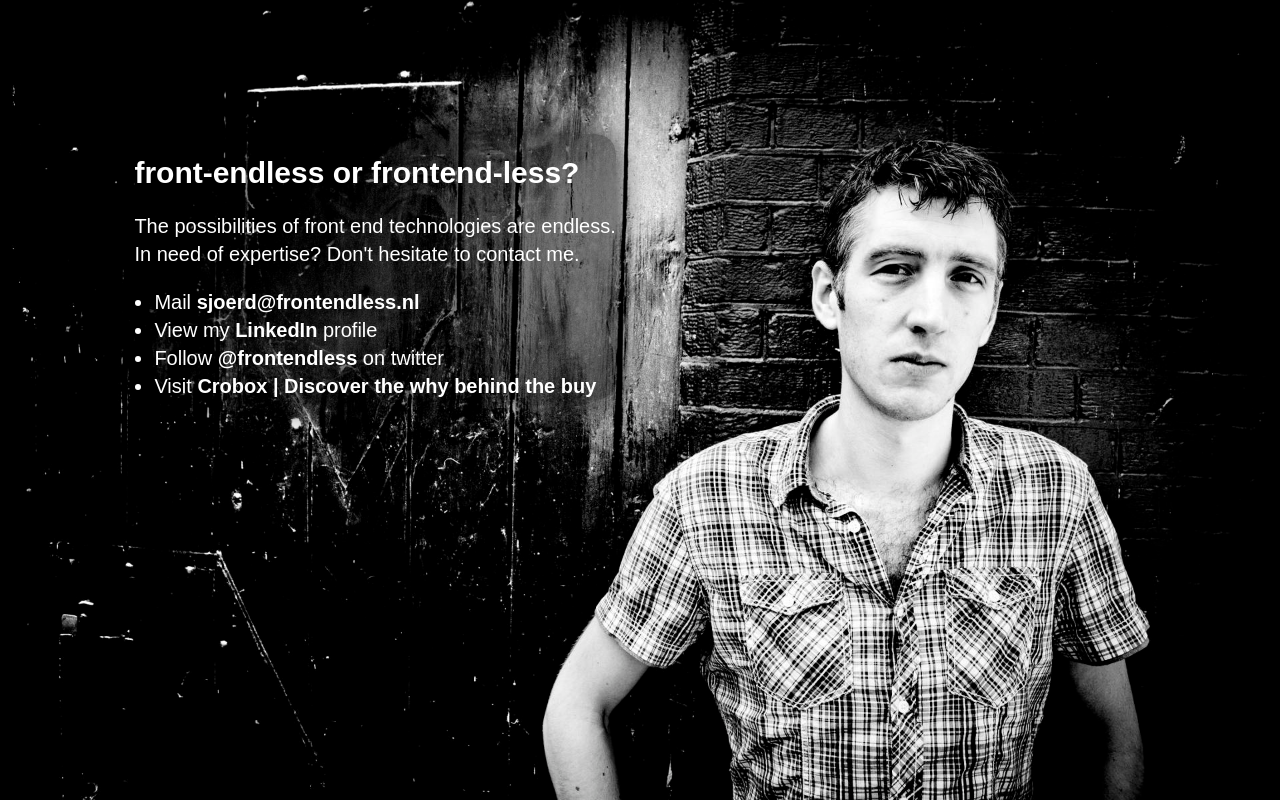
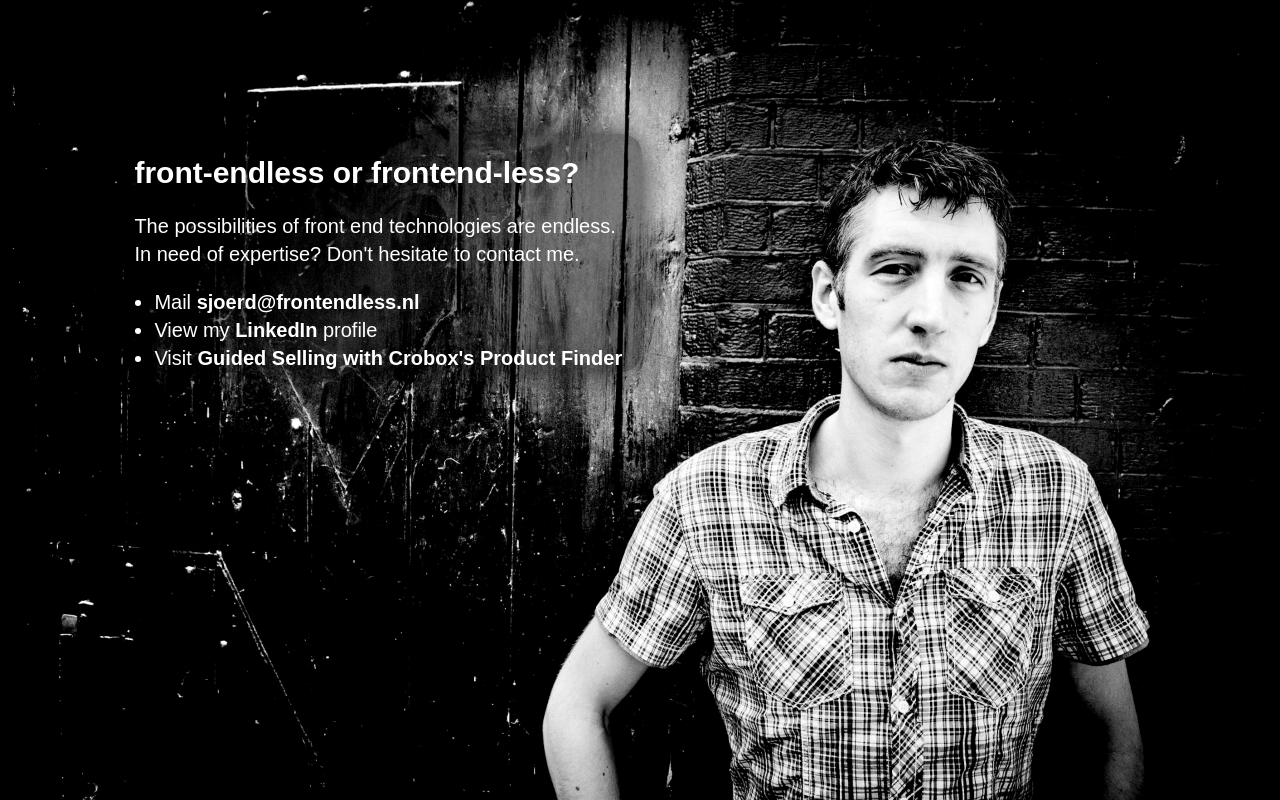
Before and after one commit to frontendless/frontendless.github.io, a plain HTML site: page index.html in a window 1280 px wide. Drawn offline with Linux system fonts and the light colour scheme; a web font is replaced by a local one.

Commit message:
Update index.html

```diff
--- a/index.html
+++ b/index.html
@@ -13,8 +13,7 @@
 		<ul>
 			<li>Mail <a href="mailto:sjoerd@frontendless.nl">sjoerd@frontendless.nl</a></li>
 			<li>View my <a href="http://www.linkedin.com/in/sjoerdmulder">LinkedIn</a> profile</li>
-			<li>Follow <a href="http://www.twitter.com/frontendless">@frontendless</a> on twitter</li>
-			<li>Visit <a href="https://crobox.com/">Crobox | Discover the why behind the buy</a></li>
+			<li>Visit <a href="https://crobox.com/">Guided Selling with <strong>Crobox</strong>'s Product Finder</a></li>
 		</ul>
 	</section>
 	<script type="text/javascript">
```
